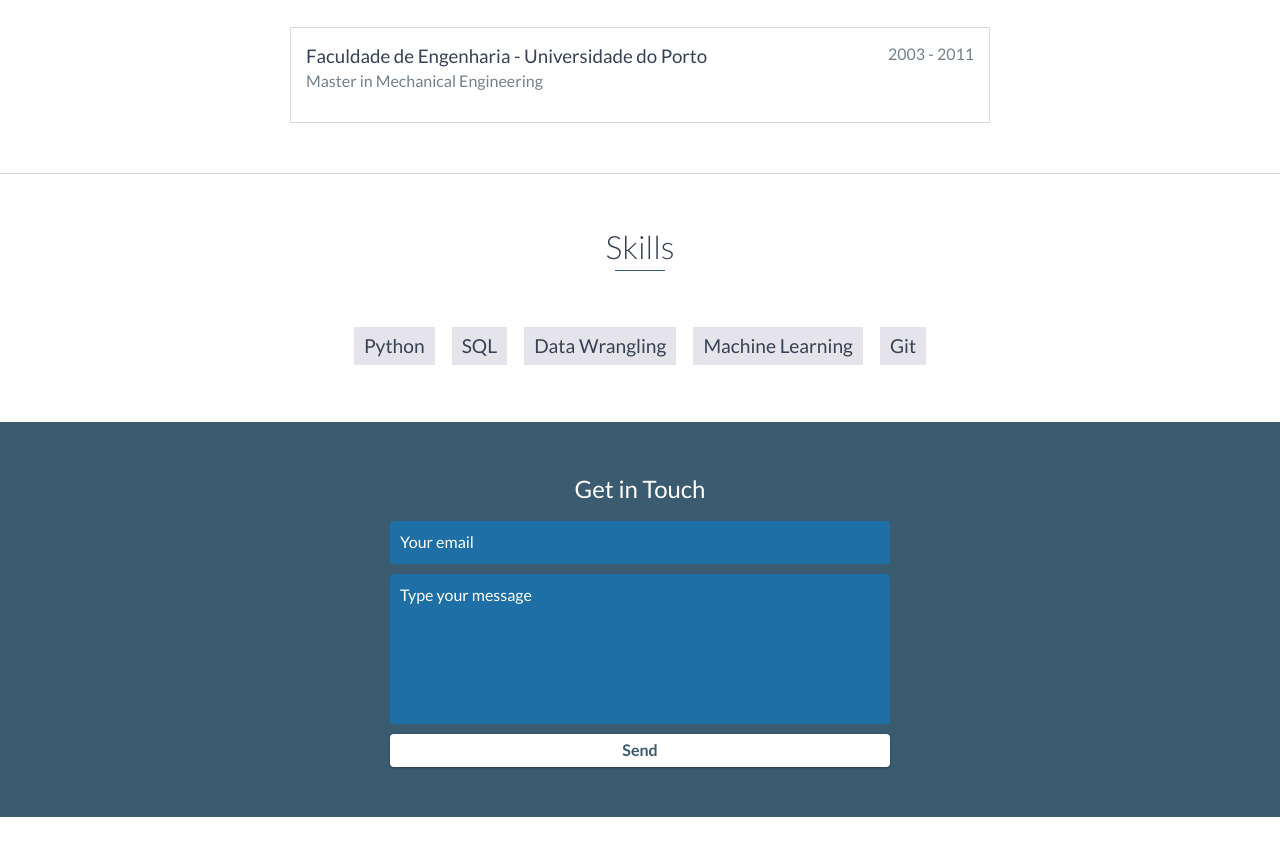
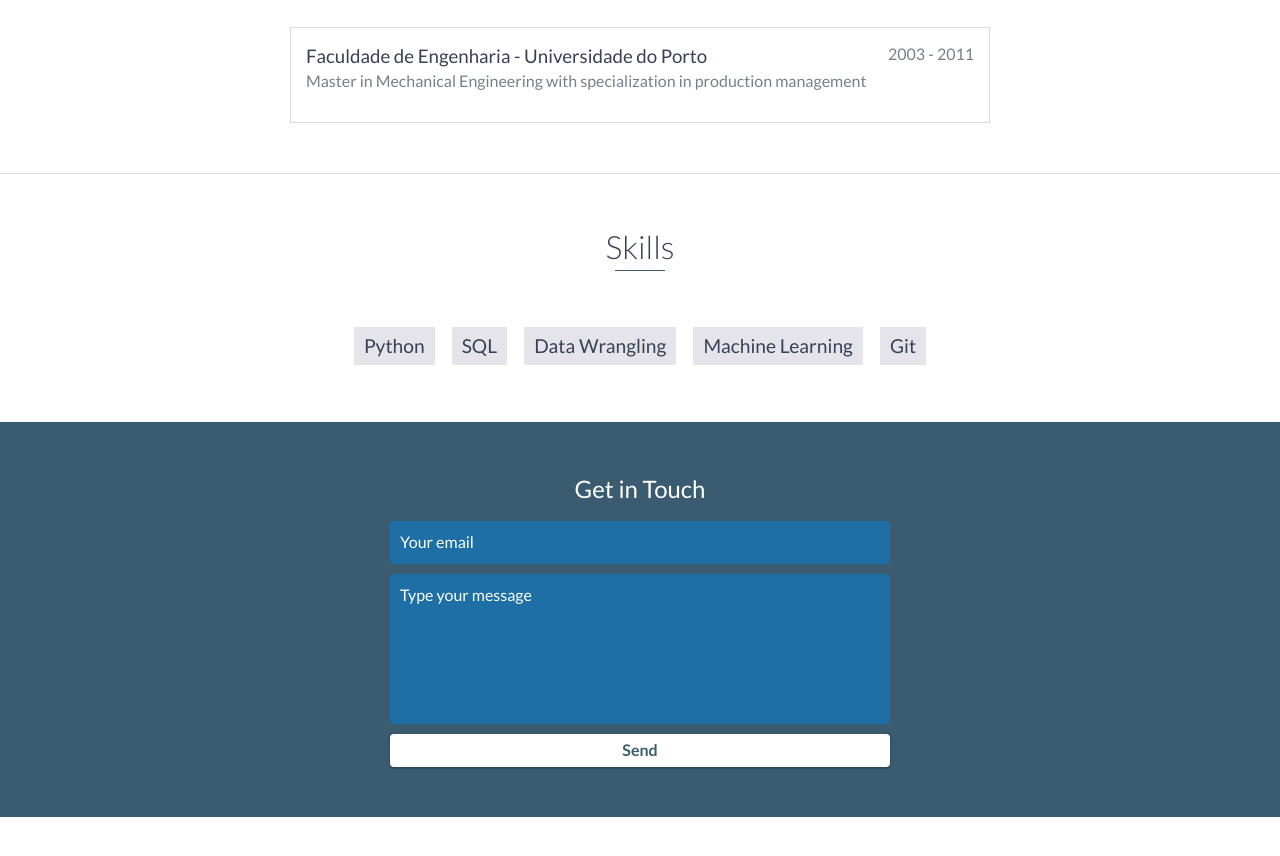
Before and after one commit to ecarlosfonseca/ecarlosfonseca.github.io, a website: page index.html in a window 1280 px wide. Shown: the part 2303-3159 px from the top of the page. Drawn offline with nearby package versions, Linux system fonts and the light colour scheme.

Commit message:
1.0.5 typo correction

```diff
--- a/index.html
+++ b/index.html
@@ -135,7 +135,7 @@
         <div class="education-block">
             <h3>Faculdade de Engenharia - Universidade do Porto</h3>
             <span class="education-date">2003 - 2011</span>
-            <h4>Master in Mechanical Engineering</h4>
+            <h4>Master in Mechanical Engineering with specialization in production management</h4>
         </div>
         <!-- End .education-block -->
 
```
